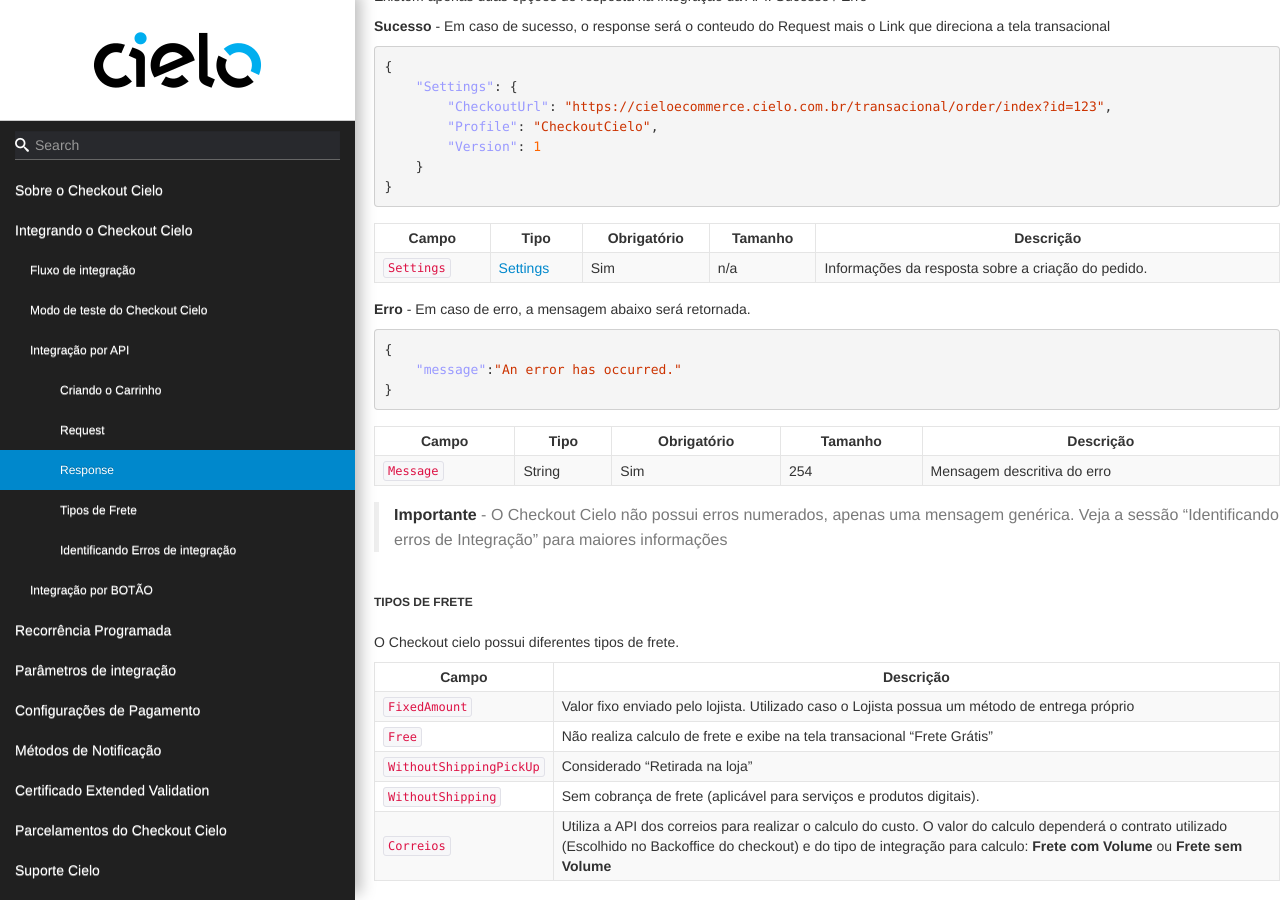
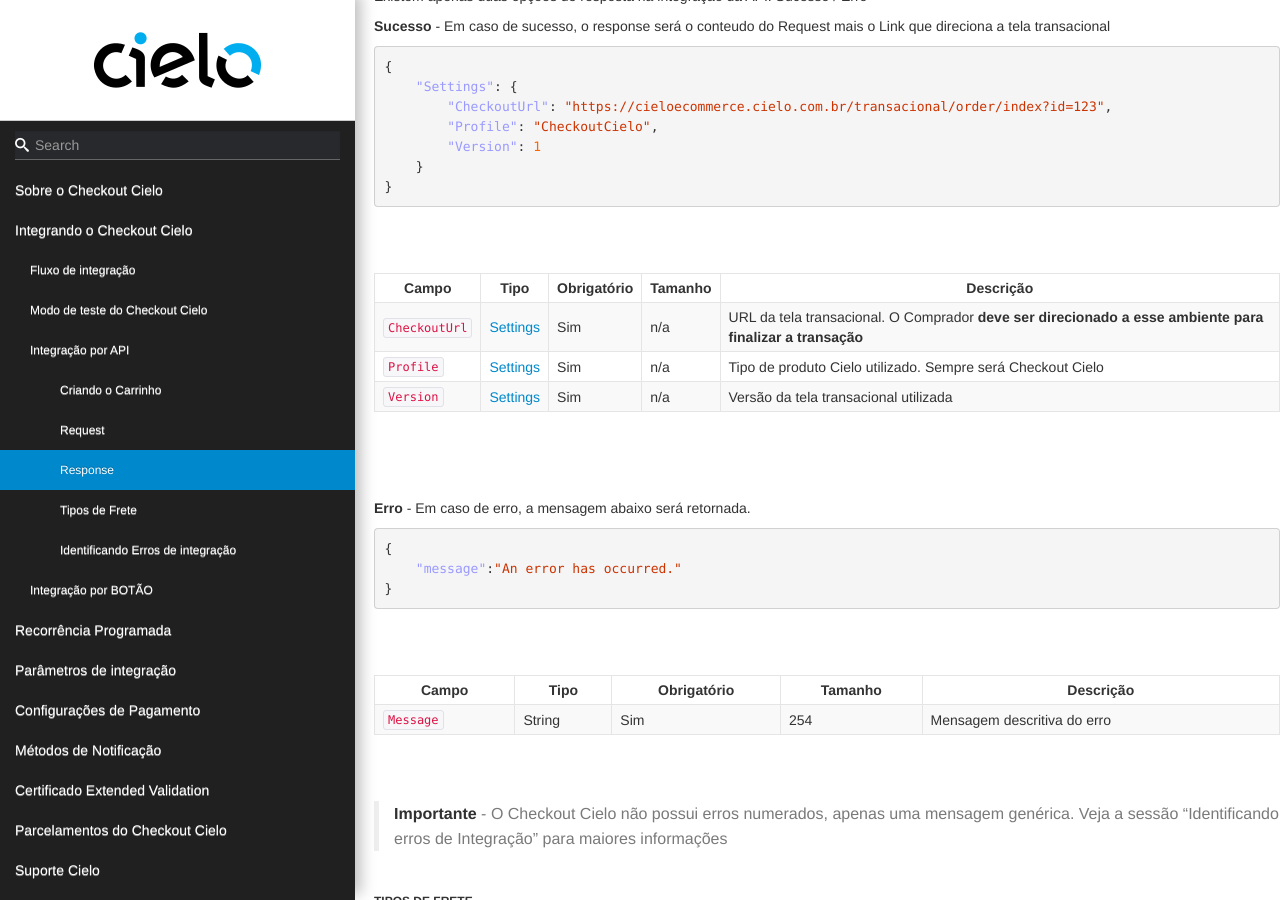
Before and after one commit to DeveloperCielo/Tutorial, a Jekyll site: the page built from _posts/2017-08-25-Checkout.md, in a window 1280 px wide and 900 px high, scrolled down 13013 px. Built offline with Jekyll 4.4.1, drawn with Linux system fonts in a browser that asks for light colours; some web fonts are replaced.

Commit message:
Updated '_posts/2017-08-25-Checkout.md' via CloudCannon

````diff
--- a/_posts/2017-08-25-Checkout.md
+++ b/_posts/2017-08-25-Checkout.md
@@ -466,12 +466,15 @@
     }
 }
 ```
-
-| Campo      | Tipo                  | Obrigatório | Tamanho | Descrição                                          |
-|------------|-----------------------|-------------|---------|----------------------------------------------------|
-| `Settings` | [Settings](#settings) | Sim         | n/a     | Informações da resposta sobre a criação do pedido. |
-
-
+<BR><BR>
+
+| Campo         | Tipo                  | Obrigatório | Tamanho | Descrição                                                                                                 |
+|---------------|-----------------------|-------------|---------|-----------------------------------------------------------------------------------------------------------|
+| `CheckoutUrl` | [Settings](#settings) | Sim         | n/a     | URL da tela transacional. O Comprador **deve ser direcionado a esse ambiente para finalizar a transação** |
+| `Profile`     | [Settings](#settings) | Sim         | n/a     | Tipo de produto Cielo utilizado. Sempre será Checkout Cielo                                               |
+| `Version`     | [Settings](#settings) | Sim         | n/a     | Versão da tela transacional utilizada                                                                     |
+
+<BR><BR><BR>
 
 **Erro** - Em caso de erro, a mensagem abaixo será retornada.
 
@@ -480,12 +483,13 @@
     "message":"An error has occurred."
 }
 ```
-
+<BR><BR>
 
 | Campo     | Tipo   | Obrigatório | Tamanho | Descrição                   |
 |-----------|--------|-------------|---------|-----------------------------|
 | `Message` | String | Sim         | 254     | Mensagem descritiva do erro |
 
+<BR><BR>
 > **Importante** - O Checkout Cielo não possui erros numerados, apenas uma mensagem genérica. Veja a sessão "Identificando erros de Integração" para maiores informações
 
 
````
